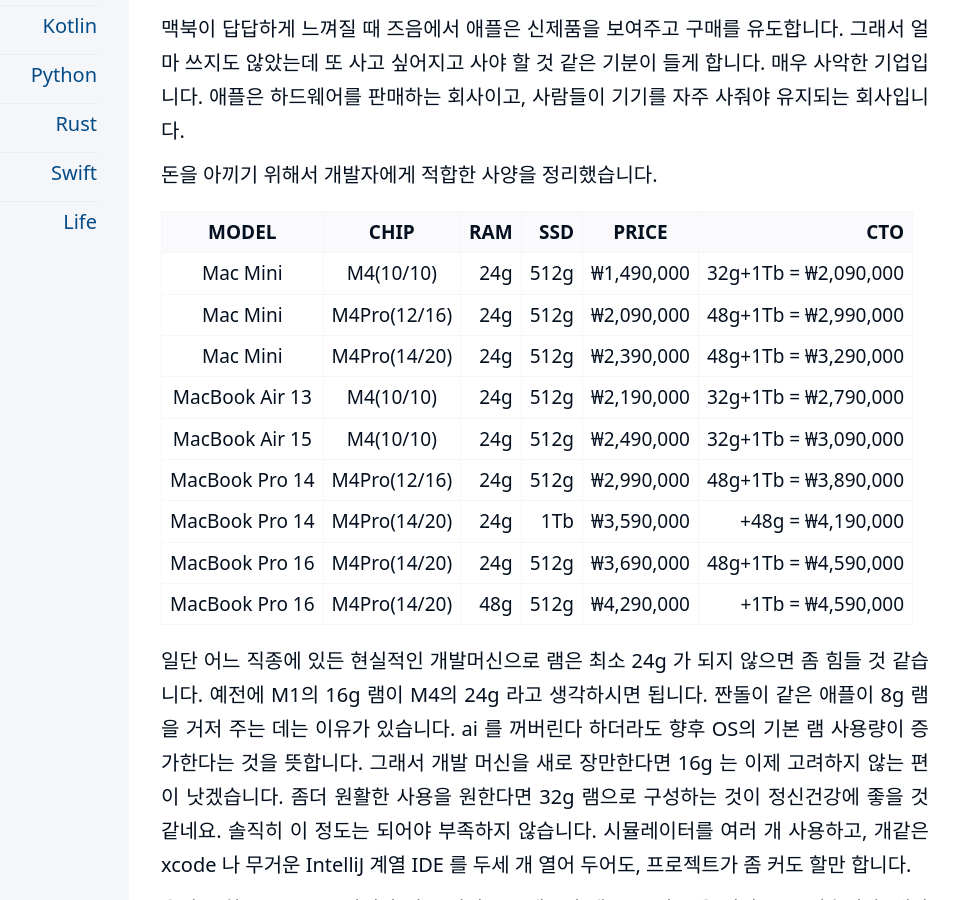
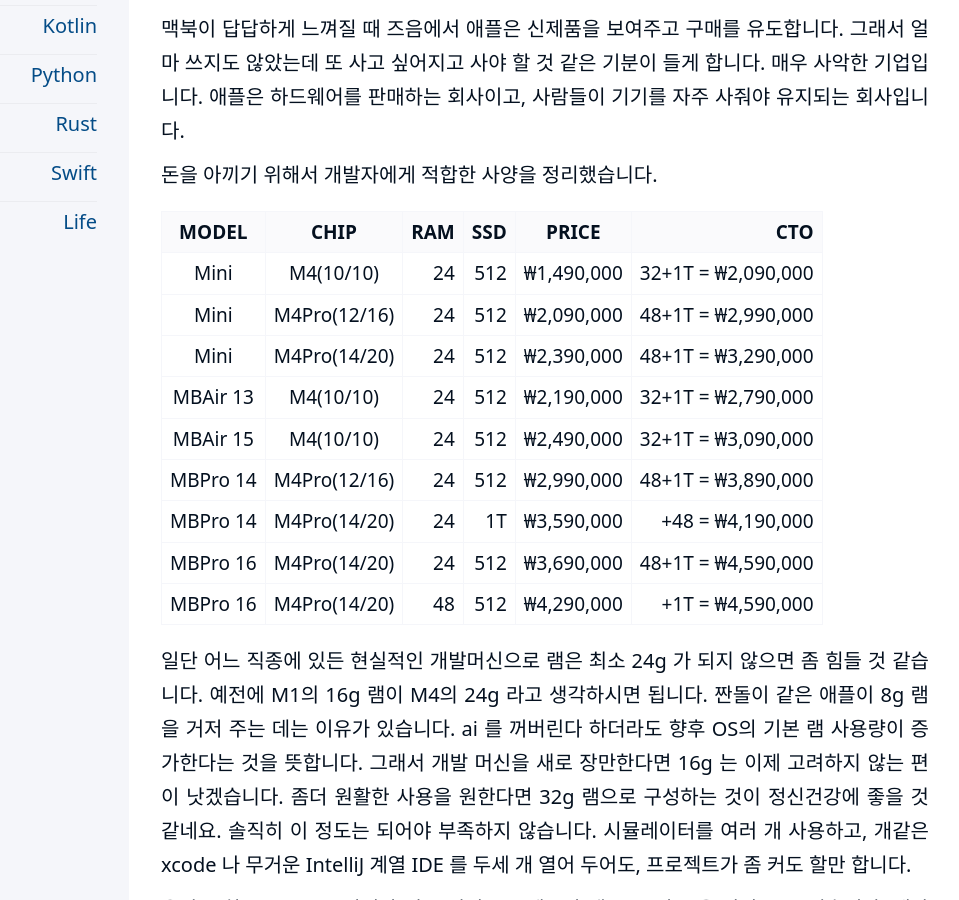
Before and after one commit to kiroshin/kiroshin.github.io, a Jekyll site: the page built from _posts/2025-03-24-macbook_for_dev.md, in a window 1280 px wide and 900 px high, scrolled down 1713 px. Shown: the whole window, without its empty margins (191-1150 px from the left). Built offline with Jekyll 4.4.1, drawn with Linux system fonts in a browser that asks for light colours.

Commit message:
Update 2025-03-24-macbook_for_dev.md

```diff
--- a/_posts/2025-03-24-macbook_for_dev.md
+++ b/_posts/2025-03-24-macbook_for_dev.md
@@ -26,17 +26,17 @@
 
 돈을 아끼기 위해서 개발자에게 적합한 사양을 정리했습니다.
 
-| MODEL          | CHIP         | RAM | SSD  | PRICE      | CTO |
-|:---:           | :---:        | ---:| ---: | :---:      | ---: |
-| Mac Mini       | M4(10/10)    | 24g | 512g | ₩1,490,000 | 32g+1Tb = ₩2,090,000 |
-| Mac Mini       | M4Pro(12/16) | 24g | 512g | ₩2,090,000 | 48g+1Tb = ₩2,990,000 |
-| Mac Mini       | M4Pro(14/20) | 24g | 512g | ₩2,390,000 | 48g+1Tb = ₩3,290,000 |
-| MacBook Air 13 | M4(10/10)    | 24g | 512g | ₩2,190,000 | 32g+1Tb = ₩2,790,000 |
-| MacBook Air 15 | M4(10/10)    | 24g | 512g | ₩2,490,000 | 32g+1Tb = ₩3,090,000 |
-| MacBook Pro 14 | M4Pro(12/16) | 24g | 512g | ₩2,990,000 | 48g+1Tb = ₩3,890,000 |
-| MacBook Pro 14 | M4Pro(14/20) | 24g | 1Tb  | ₩3,590,000 |    +48g = ₩4,190,000 |
-| MacBook Pro 16 | M4Pro(14/20) | 24g | 512g | ₩3,690,000 | 48g+1Tb = ₩4,590,000 |
-| MacBook Pro 16 | M4Pro(14/20) | 48g | 512g | ₩4,290,000 |    +1Tb = ₩4,590,000 |
+| MODEL     | CHIP         | RAM | SSD  | PRICE      | CTO |
+|:---:      | :---:        | ---:| ---: | :---:      | ---: |
+| Mini      | M4(10/10)    | 24 | 512 | ₩1,490,000 | 32+1T = ₩2,090,000 |
+| Mini      | M4Pro(12/16) | 24 | 512 | ₩2,090,000 | 48+1T = ₩2,990,000 |
+| Mini      | M4Pro(14/20) | 24 | 512 | ₩2,390,000 | 48+1T = ₩3,290,000 |
+| MBAir 13 | M4(10/10)    | 24 | 512 | ₩2,190,000 | 32+1T = ₩2,790,000 |
+| MBAir 15 | M4(10/10)    | 24 | 512 | ₩2,490,000 | 32+1T = ₩3,090,000 |
+| MBPro 14 | M4Pro(12/16) | 24 | 512 | ₩2,990,000 | 48+1T = ₩3,890,000 |
+| MBPro 14 | M4Pro(14/20) | 24 | 1T  | ₩3,590,000 |   +48 = ₩4,190,000 |
+| MBPro 16 | M4Pro(14/20) | 24 | 512 | ₩3,690,000 | 48+1T = ₩4,590,000 |
+| MBPro 16 | M4Pro(14/20) | 48 | 512 | ₩4,290,000 |   +1T = ₩4,590,000 |
 
 일단 어느 직종에 있든 현실적인 개발머신으로 램은 최소 24g 가 되지 않으면 좀 힘들 것 같습니다. 예전에 M1의 16g 램이 M4의 24g 라고 생각하시면 됩니다. 짠돌이 같은 애플이 8g 램을 거저 주는 데는 이유가 있습니다. ai 를 꺼버린다 하더라도 향후 OS의 기본 램 사용량이 증가한다는 것을 뜻합니다. 그래서 개발 머신을 새로 장만한다면 16g 는 이제 고려하지 않는 편이 낫겠습니다. 좀더 원활한 사용을 원한다면 32g 램으로 구성하는 것이 정신건강에 좋을 것 같네요. 솔직히 이 정도는 되어야 부족하지 않습니다. 시뮬레이터를 여러 개 사용하고, 개같은 xcode 나 무거운 IntelliJ 계열 IDE 를 두세 개 열어 두어도, 프로젝트가 좀 커도 할만 합니다.
 
```
